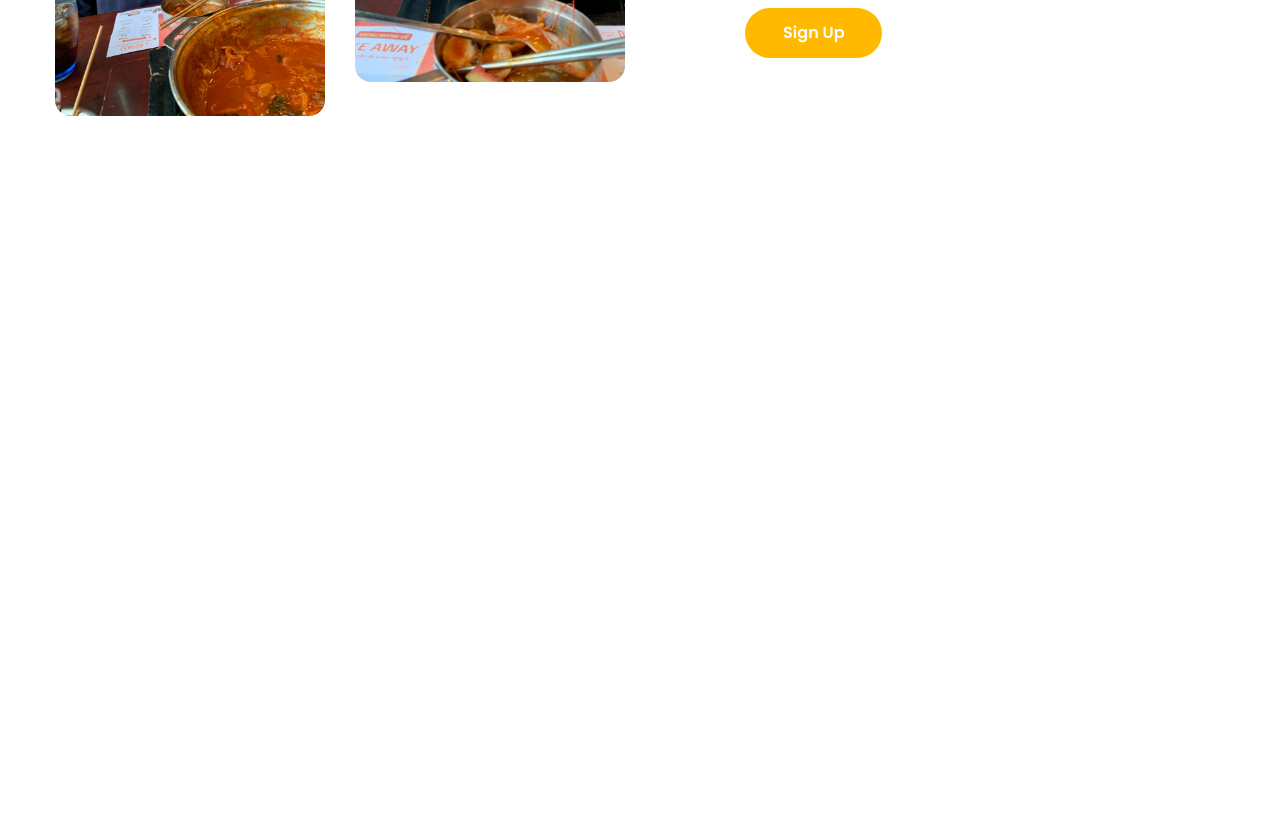
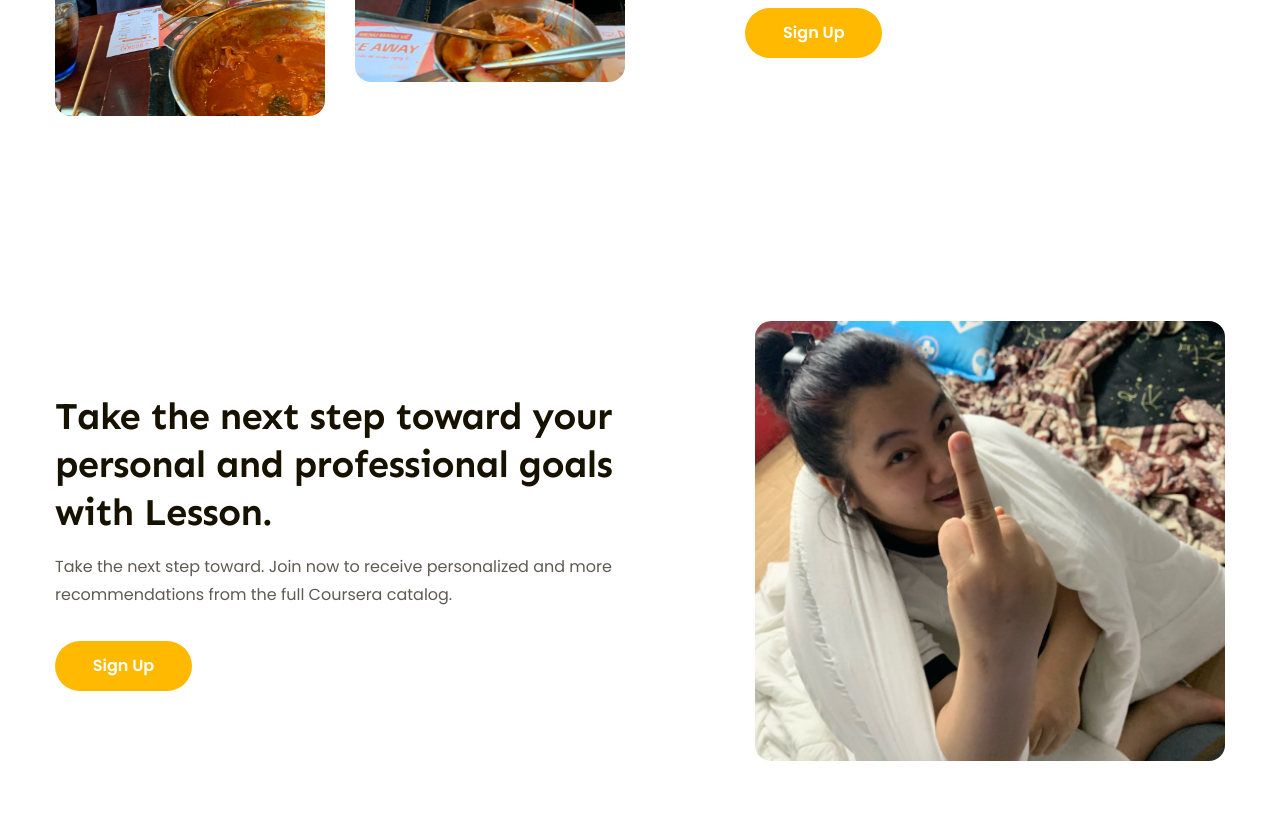
Before and after one commit to thnkthuhigh/demo, a plain HTML site: page index.html in a window 1280 px wide. Shown: the part 2860-3689 px from the top of the page. Drawn offline with Linux system fonts and the light colour scheme.

Commit message:
complete features

```diff
--- a/assets/css/style.css
+++ b/assets/css/style.css
@@ -493,7 +493,6 @@ header .action {
 .features .images {
   display: flex;
   gap: 30px;
-  width: 59%;
 }
 
 .features .images img {
@@ -536,3 +535,21 @@ header .action {
   height: 50px;
   background: var(--primary-color);
 }
+/* ft2 */
+.features-2nd {
+  margin-top: 75px;
+}
+
+.features-2nd .body {
+  flex-direction: row-reverse;
+}
+
+.features-2nd .images img {
+  width: 470px;
+  height: 440px;
+  object-fit: cover;
+}
+
+.features-2nd .content {
+  width: 49%;
+}
--- a/index.html
+++ b/index.html
@@ -354,6 +354,8 @@
           </div>
         </div>
       </div>
+
+      <!-- features -->
       <div class="features">
         <div class="main-content">
           <div class="body">
@@ -376,6 +378,27 @@
           </div>
         </div>
       </div>
+      <!-- features2 -->
+      <div class="features features-2nd">
+        <div class="main-content">
+          <div class="body">
+            <div class="images">
+              <img src="assets/img/anh5.jpg" alt="" />
+            </div>
+            <div class="content">
+              <h2 class="heading-lv2">
+                Take the next step toward your personal and professional goals
+                with Lesson.
+              </h2>
+              <p class="desc">
+                Take the next step toward. Join now to receive personalized and
+                more recommendations from the full Coursera catalog.
+              </p>
+              <a href="#!" class="btn cta-btn">Sign Up</a>
+            </div>
+          </div>
+        </div>
+      </div>
     </main>
   </body>
 </html>
```
Also changed, not shown: assets/img/anh5.jpg (added).
